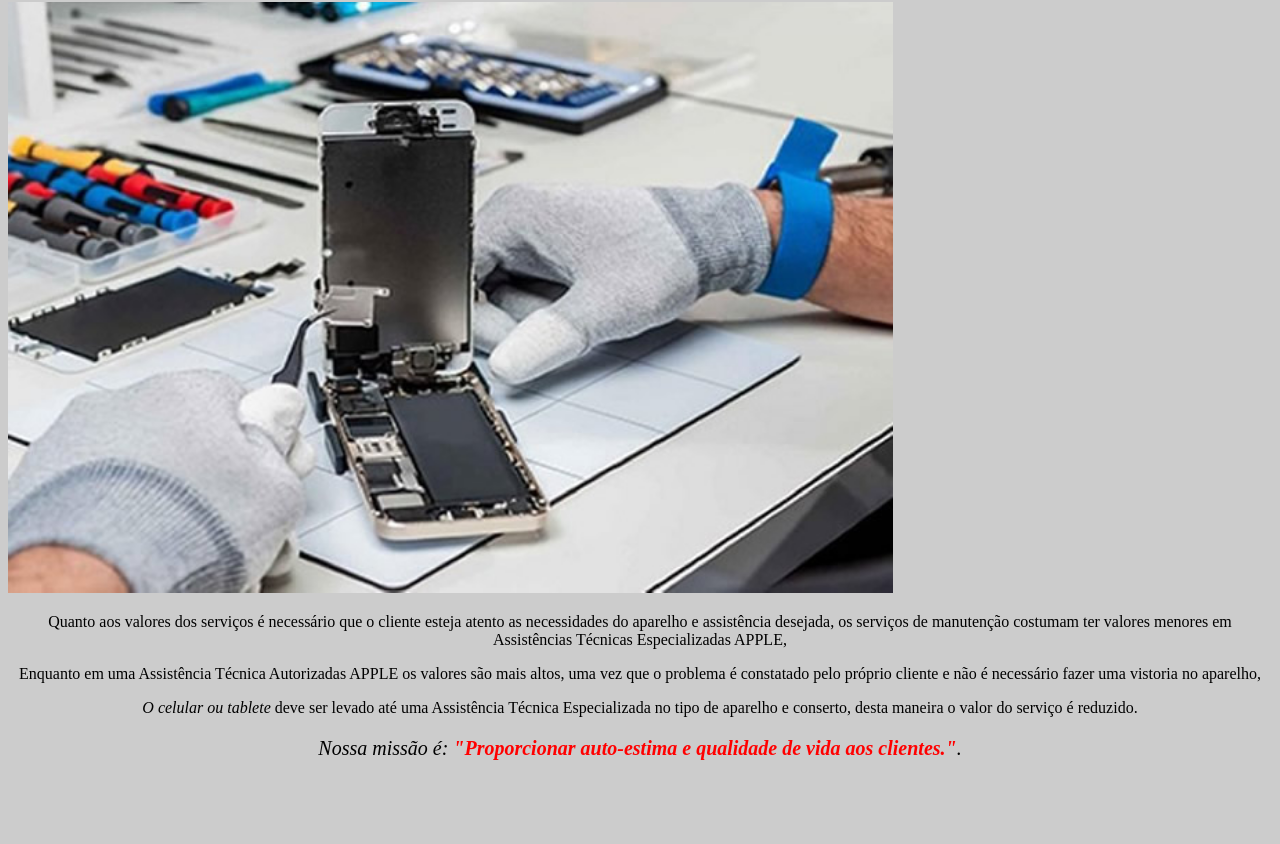
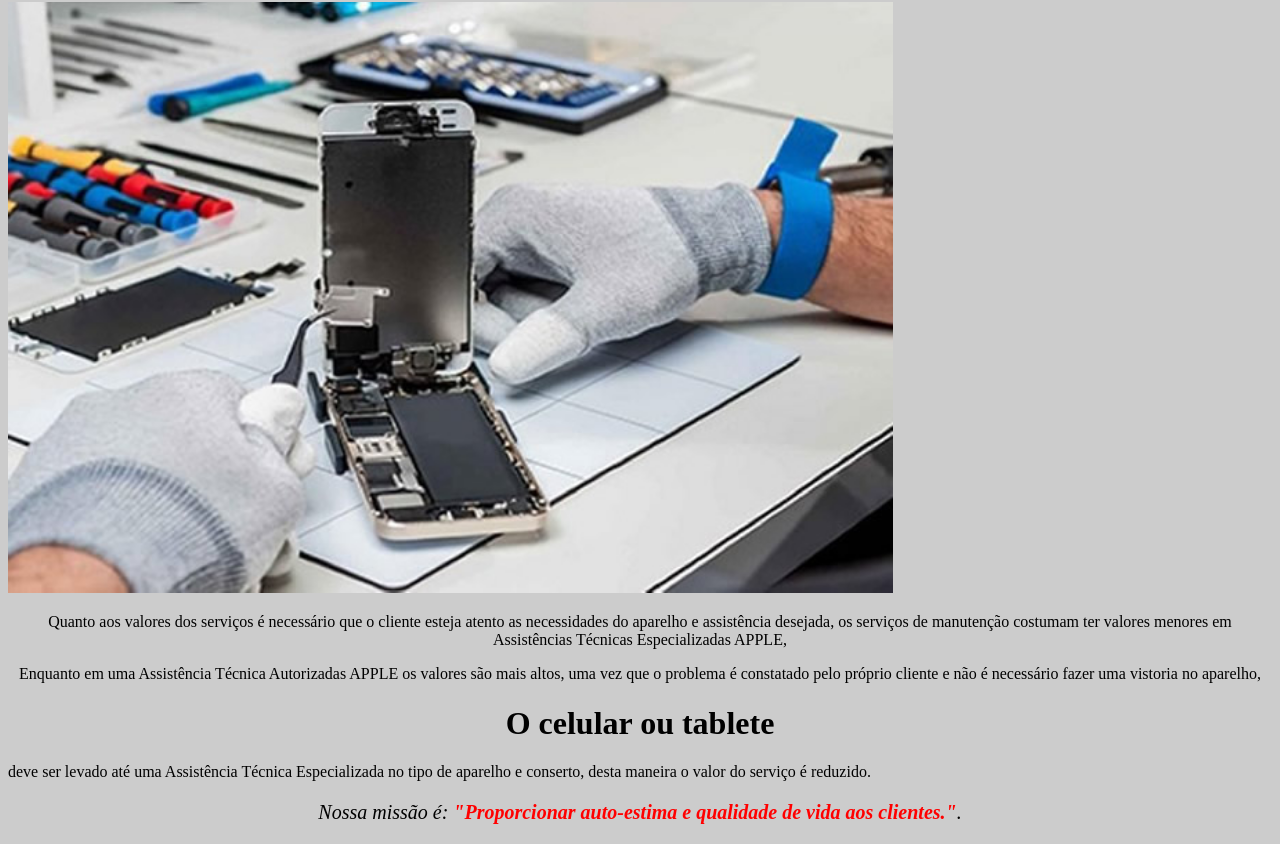
Before and after one commit to Willsiq/trabalho, a plain HTML site: page index.html in a window 1280 px wide. Shown: the part 906-1750 px from the top of the page. Before the commit the page ends 1686 px from the top, so only its background shows below. Drawn offline with Linux system fonts and the light colour scheme.

Commit message:
ljhjkhjkkll

```diff
--- a/index.html
+++ b/index.html
@@ -26,7 +26,7 @@
 
         <p>Enquanto em uma Assistência Técnica Autorizadas APPLE os valores são mais altos, uma vez que o problema é constatado pelo próprio cliente e não é necessário fazer uma vistoria no aparelho,</p>
 
-        <p><em>O celular ou tablete</em> deve ser levado até uma Assistência Técnica Especializada no tipo de aparelho e conserto, desta maneira o valor do serviço é reduzido.</p>
+        <p><h1>O celular ou tablete</h1> deve ser levado até uma Assistência Técnica Especializada no tipo de aparelho e conserto, desta maneira o valor do serviço é reduzido.</p>
 
         <p id="missao"><em>Nossa missão é: <strong>"Proporcionar auto-estima e qualidade de vida aos clientes."</strong>.</em></p>
     </body>
```
